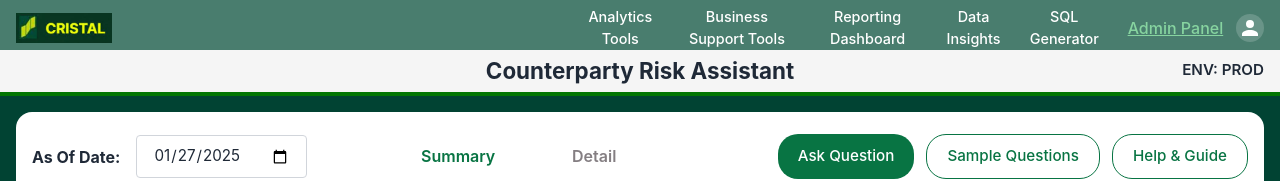
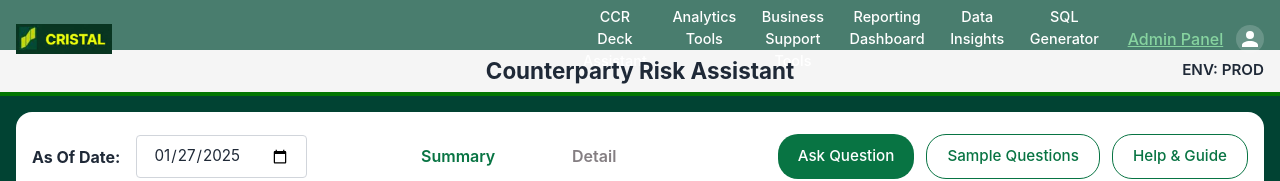
Before and after one commit to SandeepIB/smbc_reporting_direct_sql, a React (Create React App) app in the folder frontend/: page / in a window 1280 px wide. Shown: the top 181 px of the page. Built offline with nearby package versions, Linux system fonts and the light colour scheme; no server answers.

Commit message:
feat: Add CCR Deck Assistant navigation item

```diff
--- a/frontend/src/components/LandingPage.js
+++ b/frontend/src/components/LandingPage.js
@@ -70,6 +70,7 @@ const LandingPage = ({ onOpenChat, onOpenAdmin }) => {
           role="navigation"
           aria-label="Main navigation"
         >
+          <div className="nav-item" tabIndex="0" role="button">CCR Deck Assistant</div>
           <div className="nav-item" tabIndex="0" role="button">Analytics Tools</div>
           <div className="nav-item" tabIndex="0" role="button">Business Support Tools</div>
           <div className="nav-item" tabIndex="0" role="button">Reporting Dashboard</div>
```
